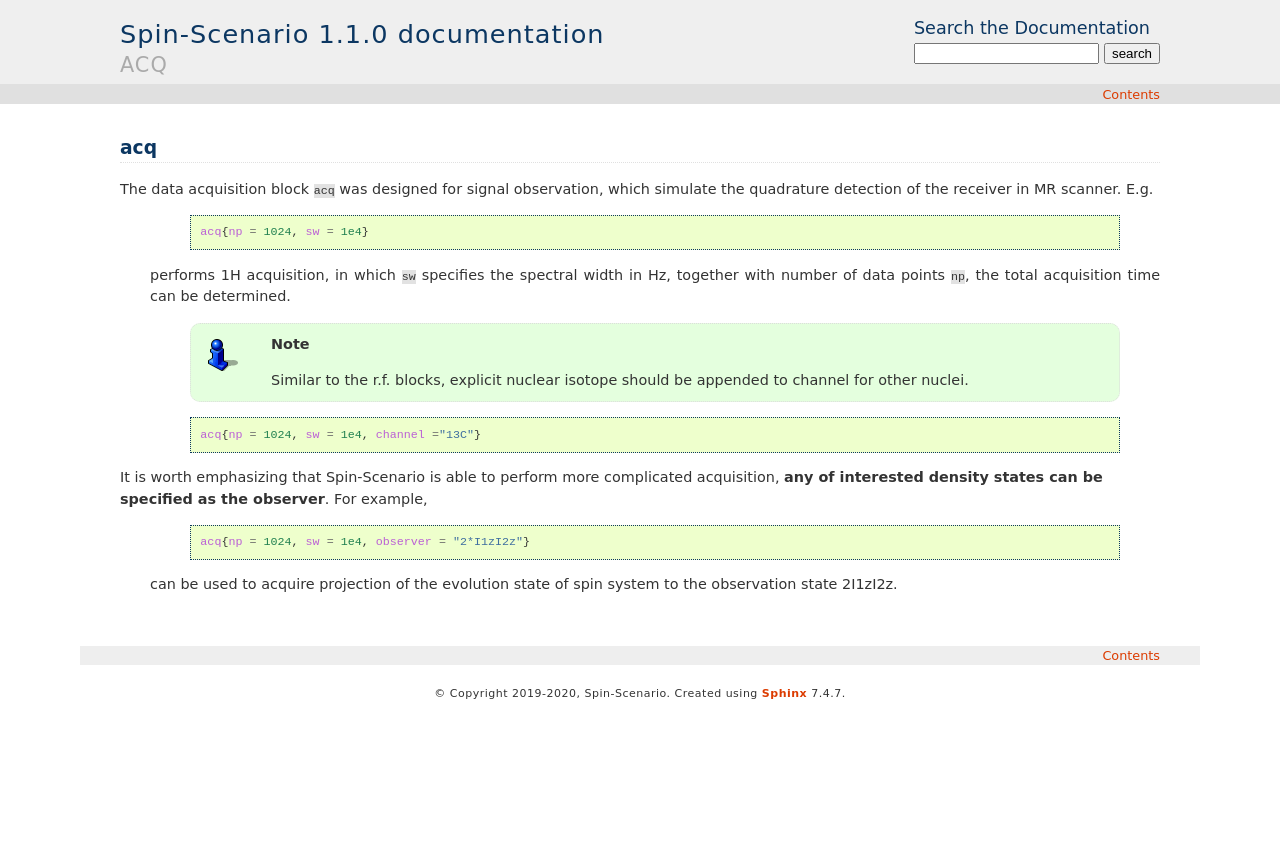
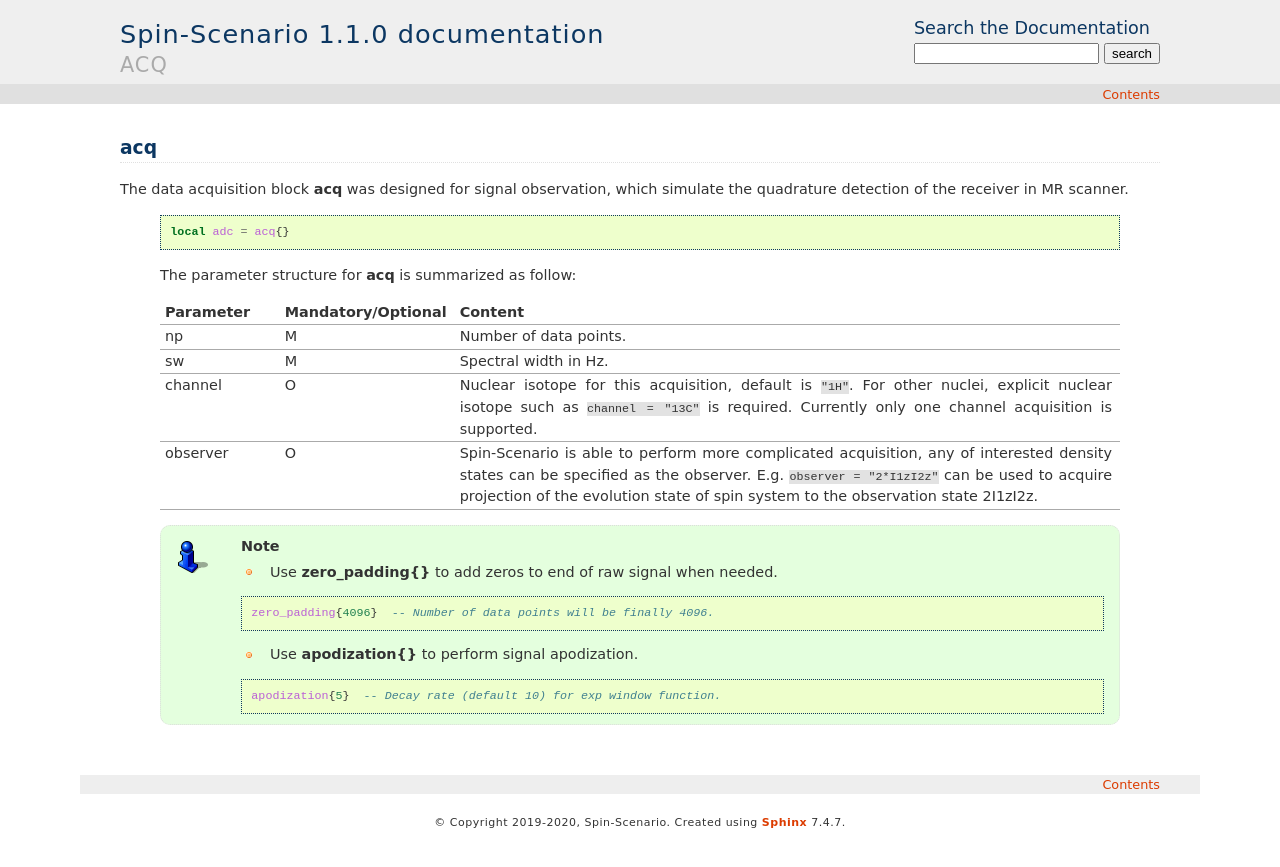
Before and after one commit to spin-scenario/spin-scenario, a Sphinx documentation site: the page built from docs/source/module/functions/acq.rst, in a window 1280 px wide. Shown: the top 867 px of the page. Built offline with Sphinx 7.4.7, drawn with Linux system fonts in a browser that asks for light colours.

Commit message:
zero_padding and apodization update.

```diff
--- a/docs/source/module/functions/acq.rst
+++ b/docs/source/module/functions/acq.rst
@@ -3,26 +3,43 @@
 ***********
 acq
 ***********
-The data acquisition block ``acq`` was designed for signal observation, which simulate the quadrature detection of the receiver in MR scanner. E.g.
-     .. code-block:: lua
+The data acquisition block **acq** was designed for signal observation, which simulate the quadrature detection of the receiver in MR scanner.
 
-       acq{np = 1024, sw = 1e4}
+   .. code-block:: lua
 
- performs 1H acquisition, in which ``sw`` specifies the spectral width in Hz, together with number of data points ``np``, the total acquisition time can be determined.
+        local adc = acq{}
 
-     .. note::
+   The parameter structure for **acq** is summarized as follow:
 
-        Similar to the r.f. blocks, explicit nuclear isotope should be appended to channel for other nuclei.
+   .. list-table::
+    :header-rows: 1
+    :widths: 25 35 140
+
+    * - Parameter
+      - Mandatory/Optional
+      - Content
+    * - np
+      - M
+      - Number of data points.
+    * - sw
+      - M
+      - Spectral width in Hz.
+    * - channel
+      - O
+      - Nuclear isotope for this acquisition, default is ``"1H"``. For other nuclei, explicit nuclear isotope such as ``channel = "13C"`` is required. Currently only one channel acquisition is supported.
+    * - observer
+      - O
+      - Spin-Scenario is able to perform more complicated acquisition, any of interested density states can be specified as the observer. E.g. ``observer = "2*I1zI2z"`` can be used to acquire projection of the evolution state of spin system to the observation state 2I1zI2z.
+
+   .. note::
+
+      * Use **zero_padding{}** to add zeros to end of raw signal when needed.
+      .. code-block:: lua
+
+         zero_padding{4096}  -- Number of data points will be finally 4096.
 
 
-     .. code-block:: lua
+      * Use **apodization{}** to perform signal apodization.
+      .. code-block:: lua
 
-        acq{np = 1024, sw = 1e4, channel ="13C"}
-
-
-
-It is worth emphasizing that Spin-Scenario is able to perform more complicated acquisition, **any of interested density states can be specified as the observer**. For example,
-     .. code-block:: lua
-
-       acq{np = 1024, sw = 1e4, observer = "2*I1zI2z"}
- can be used to acquire projection of the evolution state of spin system to the observation state 2I1zI2z.
+         apodization{5}  -- Decay rate (default 10) for exp window function.
```
Also changed, not shown: docs/source/media/seq_fid_acrylic_signal.png (added), docs/source/media/seq_fid_acrylic_spec.png (added), 5 other files.
